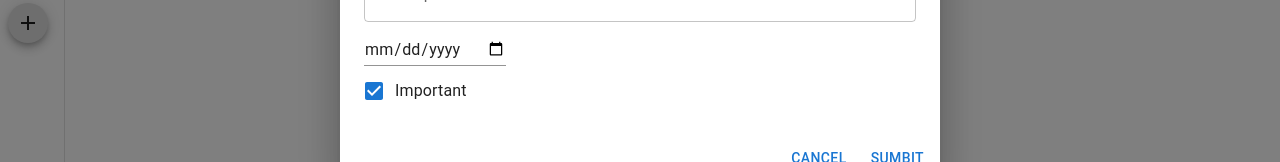
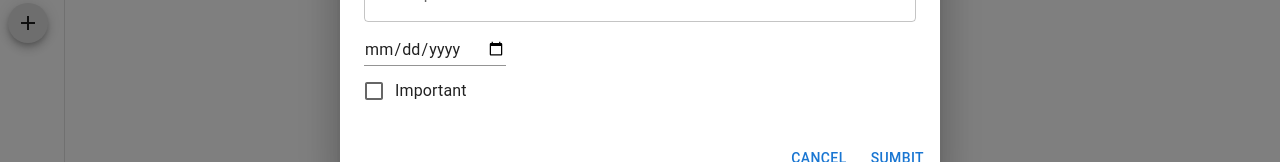
Before and after one commit to HangwelaniMadilonga/todolist, a React (Vite) app in the folder to-do-list/: page / in a window 1280 px wide. Both pictures are taken after a click on the button 28 px from the left and 414 px from the top of the page. Shown: the part 391-553 px from the top of the page. Built offline with nearby package versions, Linux system fonts and the light colour scheme.

Commit message:
Remove check default.

```diff
--- a/to-do-list/src/components/FormModal.jsx
+++ b/to-do-list/src/components/FormModal.jsx
@@ -105,7 +105,7 @@ export default function FormDialog() {
           />
 
         <FormGroup>
-        <FormControlLabel control={<Checkbox defaultChecked />} label="Important" />
+        <FormControlLabel control={<Checkbox />} label="Important" />
         </FormGroup>
 
         </DialogContent>
```
